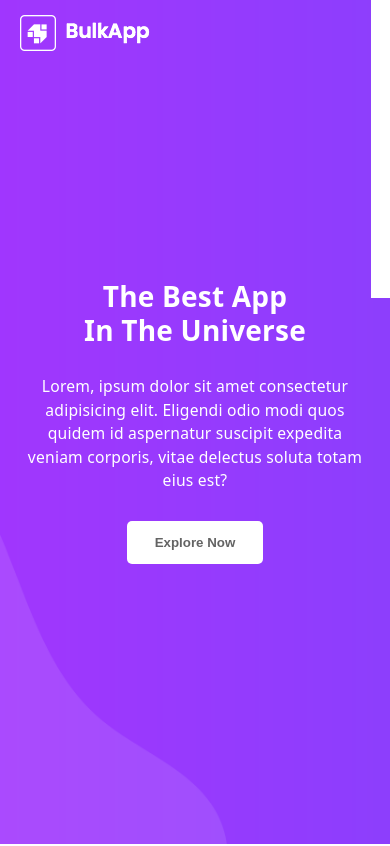
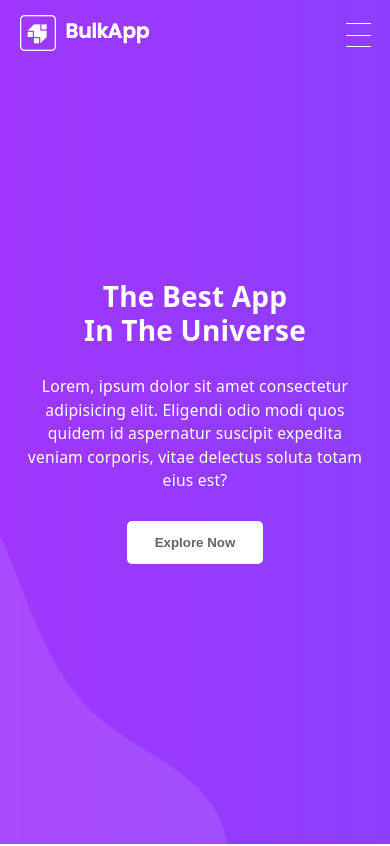
Before and after one commit to ahmed-elkhalily/colib-responsive-sass, a website: page index.html in a window 390 px wide. Shown: the top 846 px of the page. Drawn offline with Linux system fonts and the light colour scheme; files that its build step writes are made by us from their sources.

Commit message:
adding some scss to nav bar for responsive

```diff
--- a/package.json
+++ b/package.json
@@ -8,6 +8,6 @@
 		"node-sass": "^6.0.1"
 	},
 	"scripts": {
-		"scss": "node-sass --watch scss -o css"
+		"scss": "node-sass --watch scss -o assets/css"
 	}
 }
--- a/scss/components/_hero.scss
+++ b/scss/components/_hero.scss
@@ -73,6 +73,9 @@ $bg-url: "/assets/img/banner/home-banner.jpg";
 
 @include to-desktop-sm {
 	.hero {
+		.container {
+			position: static;
+		}
 		.nav {
 			&__menu {
 				flex-direction: column;
@@ -80,6 +83,7 @@ $bg-url: "/assets/img/banner/home-banner.jpg";
 				background-color: white;
 				position: absolute;
 				left: 100%;
+				top: 20%;
 				li {
 					color: #636363;
 					text-align: center;
@@ -90,10 +94,13 @@ $bg-url: "/assets/img/banner/home-banner.jpg";
 				}
 			}
 			.burger_btn {
-				display: block;
-				background-color: red;
+				display: flex;
+				flex-direction: column;
+				justify-content: space-between;
+				width: 25px;
+				height: 25px;
 				span {
-					width: 5px;
+					width: 100%;
 					height: 1px;
 					margin-bottom: 1px;
 					background-color: white;
```
Also changed, not shown: assets/css/styles.css.
